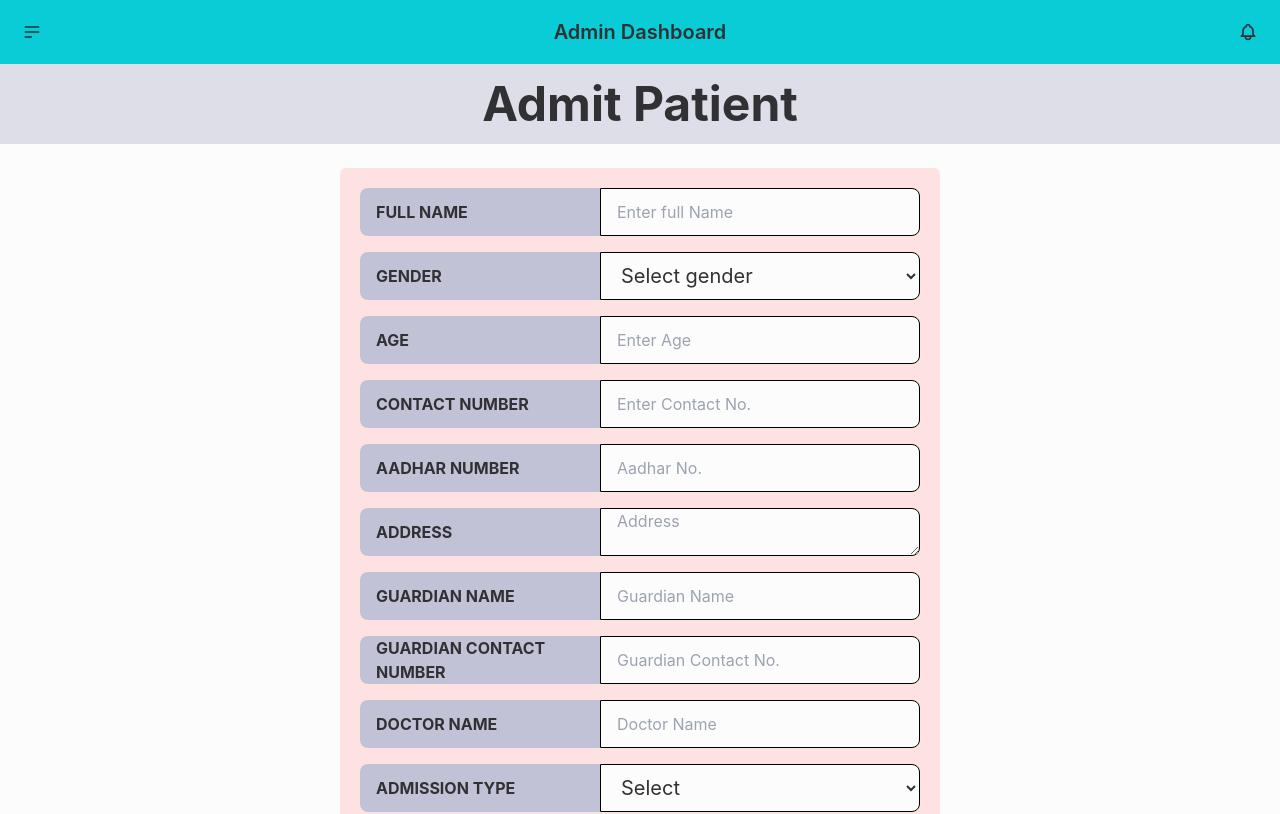
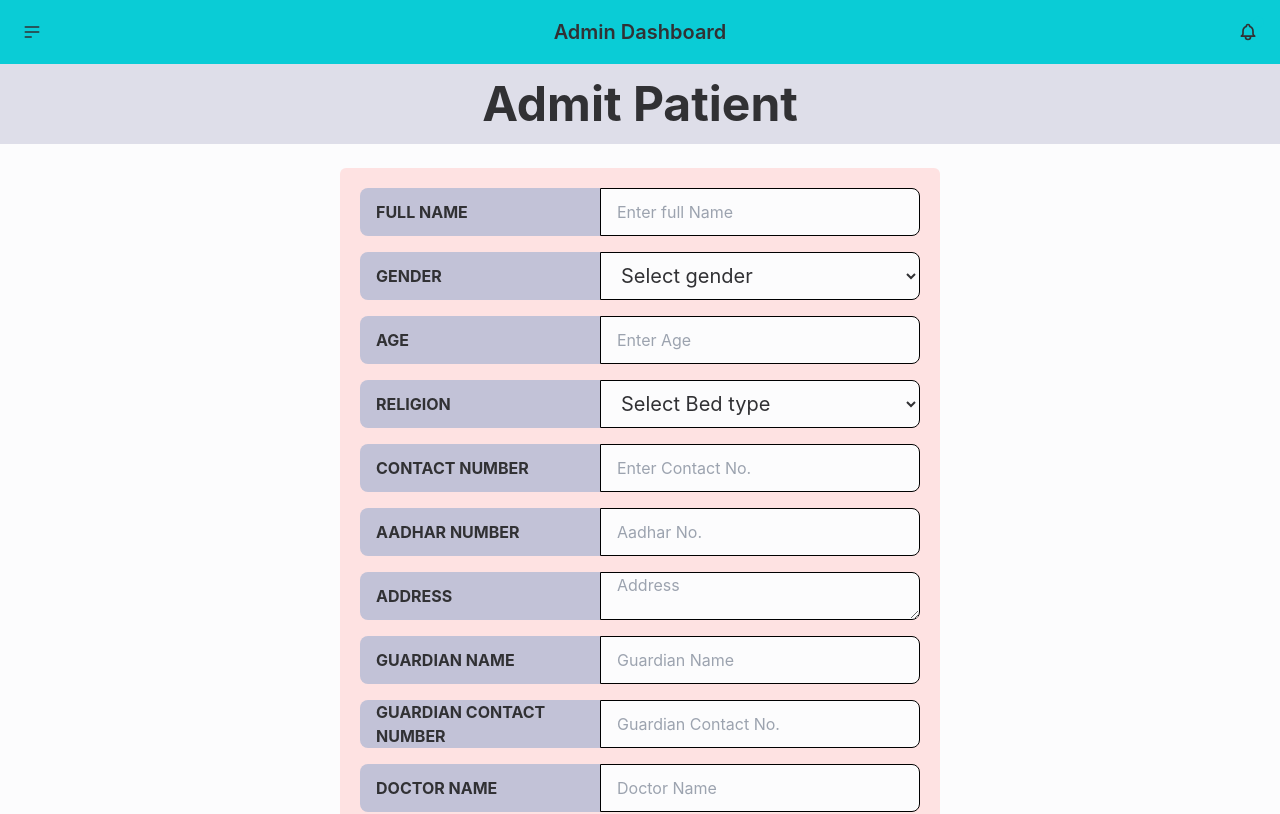
Before and after one commit to Bisu03/santi-nh, a Next.js app: page /admitpatient in a window 1280 px wide. Shown: the top 814 px of the page. Built offline with nearby package versions, Linux system fonts and the light colour scheme; no server answers; sample sign-in values are in the browser's storage.

Commit message:
added new models

```diff
--- a/models/Admission.js
+++ b/models/Admission.js
@@ -21,7 +21,9 @@ const admissionSchema = new mongoose.Schema(
     guardianContactNo: { type: String },
     drrefferal: { type: String },
     bedno: { type: String },
+    bedtype: { type: String },
     advance: { type: String },
+    religion: { type: String },
     admissioncharge: { type: String },
     dateOfAdmission: { type: String },
     dateOfDeparture: { type: String },
--- a/pages/admission-details/[admissionid].jsx
+++ b/pages/admission-details/[admissionid].jsx
@@ -234,6 +234,14 @@ const AdmissionDetails = () => {
                   <th className={admissionDetailsStyles.patientdetailR}>Age</th>
                   <td className={admissionDetailsStyles.patientdetailR}>
                     {admissionData?.age}
+                  </td>
+                </tr>
+                <tr>
+                  <th className={admissionDetailsStyles.patientdetailR}>
+                    Religion
+                  </th>
+                  <td className={admissionDetailsStyles.patientdetailR}>
+                    {admissionData?.religion}
                   </td>
                 </tr>
                 <tr>
--- a/pages/admitpatient.jsx
+++ b/pages/admitpatient.jsx
@@ -13,6 +13,7 @@ const admitpatient = () => {
     admissionId: generatePatientAdmissionId(),
     gender: "select",
     age: "",
+    religion: "",
     contactNo: "",
     aadharNo: "",
     address: "",
@@ -73,7 +74,6 @@ const admitpatient = () => {
     total: "",
   });
 
-
   const [loding, setLoding] = useState(false);
 
   useEffect(() => {
@@ -110,6 +110,7 @@ const admitpatient = () => {
       aadharNo,
       address,
       drrefferal,
+      religion,
       admissiontype,
       guardianName,
       guardianContactNo,
@@ -134,6 +135,7 @@ const admitpatient = () => {
         guardianName,
         guardianContactNo,
         medicalCase,
+        religion,
         dateOfAdmission,
         admissioncharge,
         specialNeeds,
@@ -201,6 +203,21 @@ const admitpatient = () => {
                 placeholder="Enter Age "
                 className="input input-bordered border-black w-80"
               />
+            </label>
+          </div>
+
+          <div className="form-control mt-4 ">
+            <label className="input-group">
+              <span className="w-60  uppercase font-bold ">Religion</span>
+              <select
+                name="religion"
+                value={formdata?.religion}
+                onChange={handleChange}
+                className="input input-bordered border-black  w-80 text-xl ">
+                <option>Select Bed type</option>
+                <option value="Hindu">Hindu</option>
+                <option value="Islam">Islam</option>
+              </select>
             </label>
           </div>
 
@@ -301,6 +318,10 @@ const admitpatient = () => {
                 className="input input-bordered border-black w-80 text-xl ">
                 <option>Select</option>
                 <option value="General">General</option>
+                <option value="General Surgery">General Surgery</option>
+                <option value="General Medicine">General Medicine</option>
+                <option value="General Ortho">General Ortho</option>
+                <option value="General ENT">General ENT</option>
                 <option value="Swastha Swathi">Swastha Swathi</option>
                 <option value="Cashless">Cashless</option>
               </select>
@@ -387,6 +408,7 @@ const admitpatient = () => {
                 <option value="NICU">NICU</option>
                 <option value="PICU">PICU</option>
                 <option value="SNCU">SNCU</option>
+                <option value="Dialysis">Dialysis</option>
                 <option value="General cabin">General cabin</option>
                 <option value="Delux cabin">Delux cabin</option>
                 <option value="Double bed D.cabin">Double bed D.cabin</option>
--- a/pages/advancebill/[advancebill].jsx
+++ b/pages/advancebill/[advancebill].jsx
@@ -135,6 +135,14 @@ const advancebill = () => {
                       {admissionData?.age}
                     </td>
                   </tr>
+                  <tr>
+                  <th className={admissionDetailsStyles.patientdetailR}>
+                    Religion
+                  </th>
+                  <td className={admissionDetailsStyles.patientdetailR}>
+                    {admissionData?.religion}
+                  </td>
+                </tr>
                   <tr>
                     <th className={admissionDetailsStyles.patientdetailR}>
                       Contact No
@@ -439,6 +447,14 @@ const advancebill = () => {
                     </td>
                   </tr>
                   <tr>
+                  <th className={admissionDetailsStyles.patientdetailR}>
+                    Religion
+                  </th>
+                  <td className={admissionDetailsStyles.patientdetailR}>
+                    {admissionData?.religion}
+                  </td>
+                </tr>
+                  <tr>
                     <th className={admissionDetailsStyles.patientdetailR}>
                       Contact No
                     </th>
--- a/pages/api/admit-patient.js
+++ b/pages/api/admit-patient.js
@@ -18,6 +18,7 @@ export default async (req, res) => {
         contactNo,
         aadharNo,
         address,
+        religion,
         guardianName,
         guardianContactNo,
         medicalCase,
@@ -46,6 +47,7 @@ export default async (req, res) => {
           admissionId,
           patient: newPatient._id,
           age,
+          religion,
           guardianName,
           guardianContactNo,
           drrefferal,
@@ -55,6 +57,7 @@ export default async (req, res) => {
           admissioncharge,
           advance,
           bedno: accomodation.bedNo,
+          bedtype: accomodation.bedType,
         });
 
         const billing = await AdmissionBilling.create({
--- a/pages/edit-admission/[admissionid].jsx
+++ b/pages/edit-admission/[admissionid].jsx
@@ -473,6 +473,21 @@ const EditAdmission = () => {
             </label>
           </div>
 
+          <div className="form-control mt-4 ">
+            <label className="input-group">
+              <span className="w-60  uppercase font-bold ">Religion</span>
+              <select
+                name="religion"
+                value={patientDetails?.religion}
+                onChange={handlePatientDetailsChange}
+                className="input input-bordered border-black  w-8/12 text-xl ">
+                <option>Select Bed type</option>
+                <option value="Hindu">Hindu</option>
+                <option value="Islam">Islam</option>
+              </select>
+            </label>
+          </div>
+
           <div className="form-control mt-4">
             <label className="input-group">
               <span className="w-60  uppercase font-bold">Contact number</span>
@@ -571,6 +586,10 @@ const EditAdmission = () => {
                 className="input input-bordered border-black w-8/12 text-xl ">
                 <option>select</option>
                 <option value="General">General</option>
+                <option value="General Surgery">General Surgery</option>
+                <option value="General Medicine">General Medicine</option>
+                <option value="General Ortho">General Ortho</option>
+                <option value="General ENT">General ENT</option>
                 <option value="Swastha Swathi">Swastha Swathi</option>
                 <option value="Cashless">Cashless</option>
               </select>
@@ -653,6 +672,7 @@ const EditAdmission = () => {
                     <option value="NICU">NICU</option>
                     <option value="PICU">PICU</option>
                     <option value="SNCU">SNCU</option>
+                    <option value="Dialysis">Dialysis</option>
                     <option value="General cabin">General cabin</option>
                     <option value="Delux cabin">Delux cabin</option>
                     <option value="Double bed D.cabin">
--- a/pages/patientrecord.jsx
+++ b/pages/patientrecord.jsx
@@ -94,6 +94,7 @@ const patientrecord = () => {
                 <th>Gender</th>
                 <th>Disease</th>
                 <th>Doctor Name</th>
+                <th>Bed Type</th>
                 <th>Bed Number</th>
                 <th>Admission Type</th>
                 <th>Billing Status</th>
@@ -110,6 +111,7 @@ const patientrecord = () => {
                     <td>{patient?.patient?.gender}</td>
                     <td>{patient?.medicalCase}</td>
                     <td>{patient?.drrefferal}</td>
+                    <td>{patient?.bedtype}</td>
                     <td>{patient?.bedno}</td>
                     <td>{patient?.admissiontype}</td>
                     <td>
--- a/pages/printadmission/[printadmission].jsx
+++ b/pages/printadmission/[printadmission].jsx
@@ -133,6 +133,14 @@ const Printadmission = () => {
                     </th>
                     <td className={admissionDetailsStyles.patientdetailR}>
                       {admissionData?.age}
+                    </td>
+                  </tr>
+                  <tr>
+                    <th className={admissionDetailsStyles.patientdetailR}>
+                      Religion
+                    </th>
+                    <td className={admissionDetailsStyles.patientdetailR}>
+                      {admissionData?.religion}
                     </td>
                   </tr>
                   <tr>
@@ -440,6 +448,14 @@ const Printadmission = () => {
                   </tr>
                   <tr>
                     <th className={admissionDetailsStyles.patientdetailR}>
+                      Religion
+                    </th>
+                    <td className={admissionDetailsStyles.patientdetailR}>
+                      {admissionData?.religion}
+                    </td>
+                  </tr>
+                  <tr>
+                    <th className={admissionDetailsStyles.patientdetailR}>
                       Contact No
                     </th>
                     <td className={admissionDetailsStyles.patientdetailR}>
@@ -493,7 +509,7 @@ const Printadmission = () => {
                   {admissionData?.medicalCase && (
                     <tr>
                       <th className={admissionDetailsStyles.patientdetailR}>
-                      Disease
+                        Disease
                       </th>
                       <td className={admissionDetailsStyles.patientdetailR}>
                         {admissionData?.medicalCase}
```
